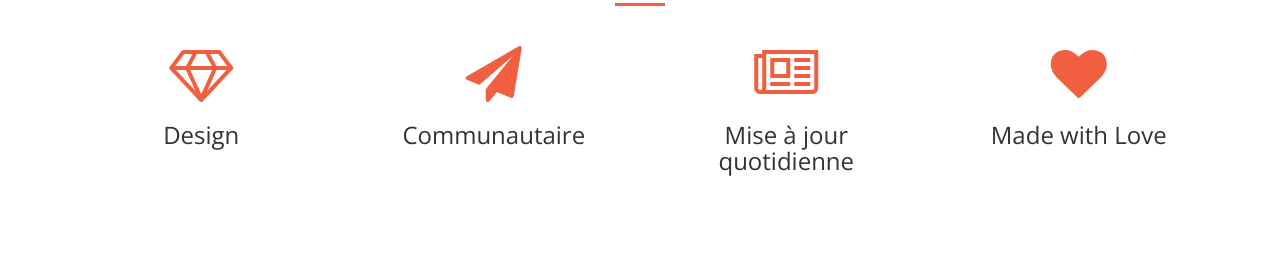
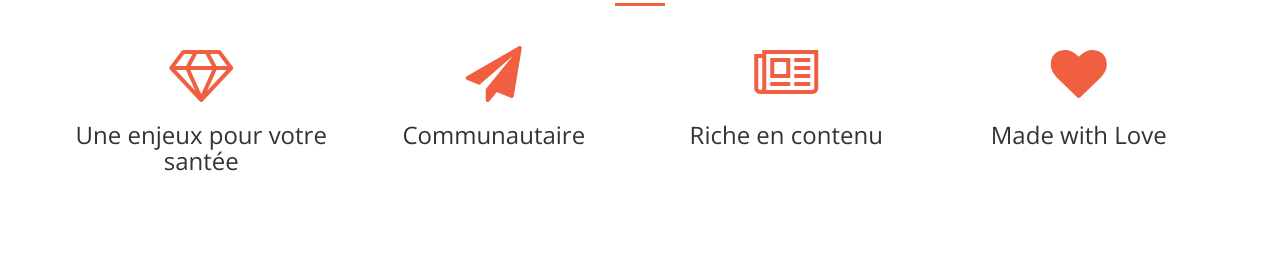
Before and after one commit to ThomasPdlb/TAP-3, a website: page index.html in a window 1280 px wide. Shown: the part 1700-1963 px from the top of the page. Drawn offline with nearby package versions, Linux system fonts and the light colour scheme.

Commit message:
Update index.html

```diff
--- a/index.html
+++ b/index.html
@@ -112,7 +112,7 @@
                 <div class="col-lg-3 col-md-6 text-center">
                     <div class="service-box">
                         <i class="fa fa-4x fa-diamond text-primary sr-icons"></i>
-                        <h3>Design</h3>
+                        <h3>Une enjeux pour votre santée</h3>
                     </div>
                 </div>
                 <div class="col-lg-3 col-md-6 text-center">
@@ -124,7 +124,7 @@
                 <div class="col-lg-3 col-md-6 text-center">
                     <div class="service-box">
                         <i class="fa fa-4x fa-newspaper-o text-primary sr-icons"></i>
-                        <h3>Mise à jour quotidienne</h3>
+                        <h3>Riche en contenu</h3>
                     </div>
                 </div>
                 <div class="col-lg-3 col-md-6 text-center">
```
